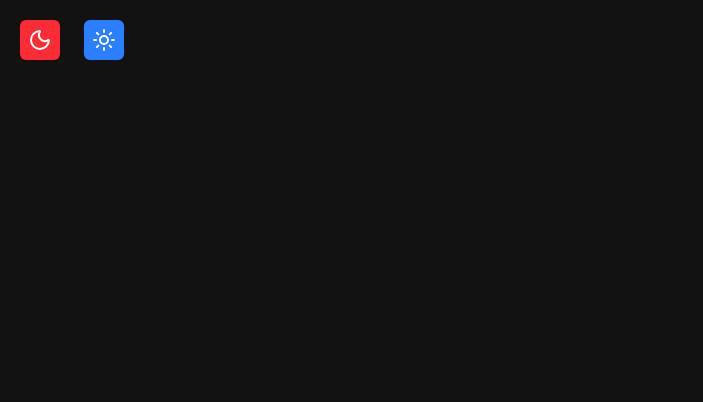
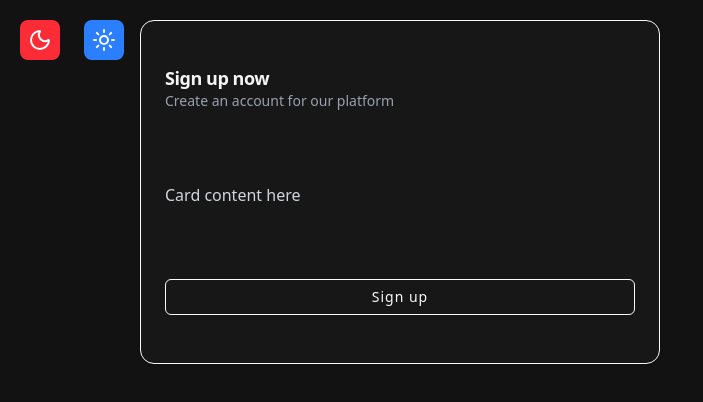
Before and after one commit to paulinasprojects/sona-ui, a React (Vite) app: page / in a window 1280 px wide. Shown: the top 402 px of the page, without its empty margins (0-703 px from the left). Built offline with nearby package versions, Linux system fonts and the light colour scheme.

Commit message:
added card component

```diff
--- a/lib/Button/types.ts
+++ b/lib/Button/types.ts
@@ -1,5 +1,5 @@
 import { cva } from 'class-variance-authority';
-export const ButtonVariants = cva(
+ const ButtonVariants = cva(
   "inline-flex items-center justify-center tracking-[1px] gap-2 whitespace-nowrap rounded-sm text-sm font-medium transition-all duration-75 cursor-pointer  active:scale-90 disabled:pointer-events-none disabled:opacity-50",
   {
     variants: {
@@ -23,3 +23,5 @@ export const ButtonVariants = cva(
     }
   }
 )
+
+export {ButtonVariants};
--- /dev/null
+++ b/lib/Card/card-content.tsx
@@ -0,0 +1,17 @@
+import { cn } from "../lib/utils"
+
+const CardContent = ({ children, className, ...props }: React.ComponentProps<"div">) => {
+  return (
+    <div
+      className={cn(
+        "p-6 text-gray-700 dark:text-gray-300",
+        className
+      )}
+      {...props}
+    >
+      {children}
+    </div>
+  )
+}
+
+export { CardContent }
--- /dev/null
+++ b/lib/Card/card-description.tsx
@@ -0,0 +1,14 @@
+import { cn } from "../lib/utils"
+
+const CardDescription = ({ children, className, ...props }: React.ComponentProps<"p">) => {
+  return (
+    <p
+      className={cn("text-sm text-gray-500 dark:text-gray-400 mt-1", className)}
+      {...props}
+    >
+      {children}
+    </p>
+  )
+}
+
+export { CardDescription }
--- /dev/null
+++ b/lib/Card/card-footer.tsx
@@ -0,0 +1,16 @@
+import { cn } from "../lib/utils"
+
+const CardFooter = ({ children, className, ...props }: React.ComponentProps<"div">) => {
+  return (
+    <div
+      className={cn("flex items-center p-6 [.border-t]:pt-6",
+        className
+      )}
+      {...props}
+    >
+      {children}
+    </div>
+  )
+}
+
+export { CardFooter }
--- /dev/null
+++ b/lib/Card/card-header.tsx
@@ -0,0 +1,11 @@
+import { cn } from "../lib/utils"
+
+const CardHeader = ({ className, children, ...props }: React.ComponentProps<"div">) => {
+  return (
+    <div className={cn("p-6", className)} {...props}>
+      {children}
+    </div>
+  )
+}
+
+export { CardHeader }
--- /dev/null
+++ b/lib/Card/card-title.tsx
@@ -0,0 +1,16 @@
+import { cn } from "../lib/utils"
+
+const CardTitle = ({ children, className, ...props }: React.ComponentProps<"h3">) => {
+  return (
+    <h3 className={cn(
+      "text-lg font-semibold leading-none tracking-tight text-gray-900 dark:text-gray-100",
+      className
+    )}
+      {...props}
+    >
+      {children}
+    </h3>
+  )
+}
+
+export { CardTitle }
--- /dev/null
+++ b/lib/Card/card.tsx
@@ -0,0 +1,17 @@
+import { cn } from "../lib/utils"
+// import { CardProps } from "./types"
+
+const Card = ({ children, className, ...props }: React.ComponentProps<"div">) => {
+  return (
+    <div
+      className={cn("bg-card text-card-foreground flex flex-col gap-6 rounded-xl border py-6 shadow-sm",
+        "transition-all duration-200 hover:shadow-sm",
+        className)}
+      {...props}
+    >
+      {children}
+    </div>
+  )
+}
+
+export { Card }
--- a/package.json
+++ b/package.json
@@ -1,6 +1,6 @@
 {
   "name": "sonaui",
-  "version": "0.1.9",
+  "version": "1.0.0",
   "type": "module",
   "license": "MIT",
   "files": [
--- a/src/App.tsx
+++ b/src/App.tsx
@@ -1,12 +1,17 @@
-// import { Button } from "sona-ui";
+import { Button } from "sona-ui";
 // import { Input } from "../lib/Input/input";
 // import { ArrowRight } from 'lucide-react'
 import { ThemeProvider } from "./context/theme-provider";
 import { ModeToggle } from "./components/theme-toggle";
 // import { Checkbox } from "../lib/Checkbox/checkbox";
+import { Card } from '../lib/Card/card';
+import { CardHeader } from '../lib/Card/card-header';
+import { CardTitle } from '../lib/Card/card-title';
+import { CardDescription } from '../lib/Card/card-description';
+import { CardContent } from '../lib/Card/card-content';
+import { CardFooter } from '../lib/Card/card-footer';
 
 function App() {
-
   return (
     <ThemeProvider defaultTheme='dark' storageKey='vite-ui-theme'>
       <div className="mt-5 flex gap-4">
@@ -14,7 +19,20 @@ function App() {
           <ModeToggle />
         </div>
         <div>
-
+          <Card className="w-[520px] max-md:w-[400px] max-sm:w-full">
+            <CardHeader>
+              <CardTitle>Sign up now</CardTitle>
+              <CardDescription>Create an account for our platform</CardDescription>
+            </CardHeader>
+            <CardContent>
+              Card content here
+            </CardContent>
+            <CardFooter>
+              <Button variant={"outline"} className='w-full'>
+                Sign up
+              </Button>
+            </CardFooter>
+          </Card>
         </div>
       </div>
     </ThemeProvider>
```
Also changed, not shown: lib/main.ts (+8 -0 lines).
